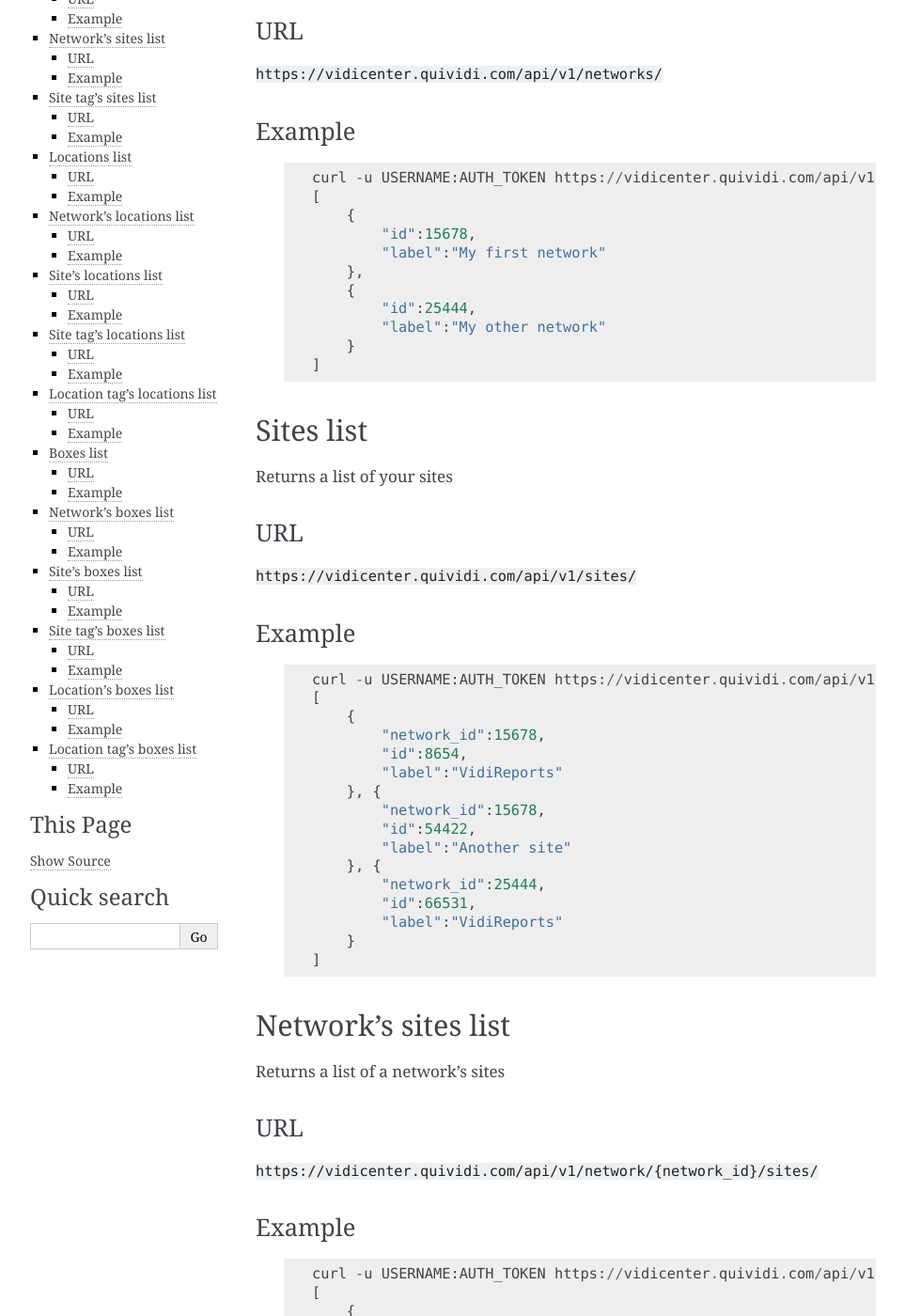
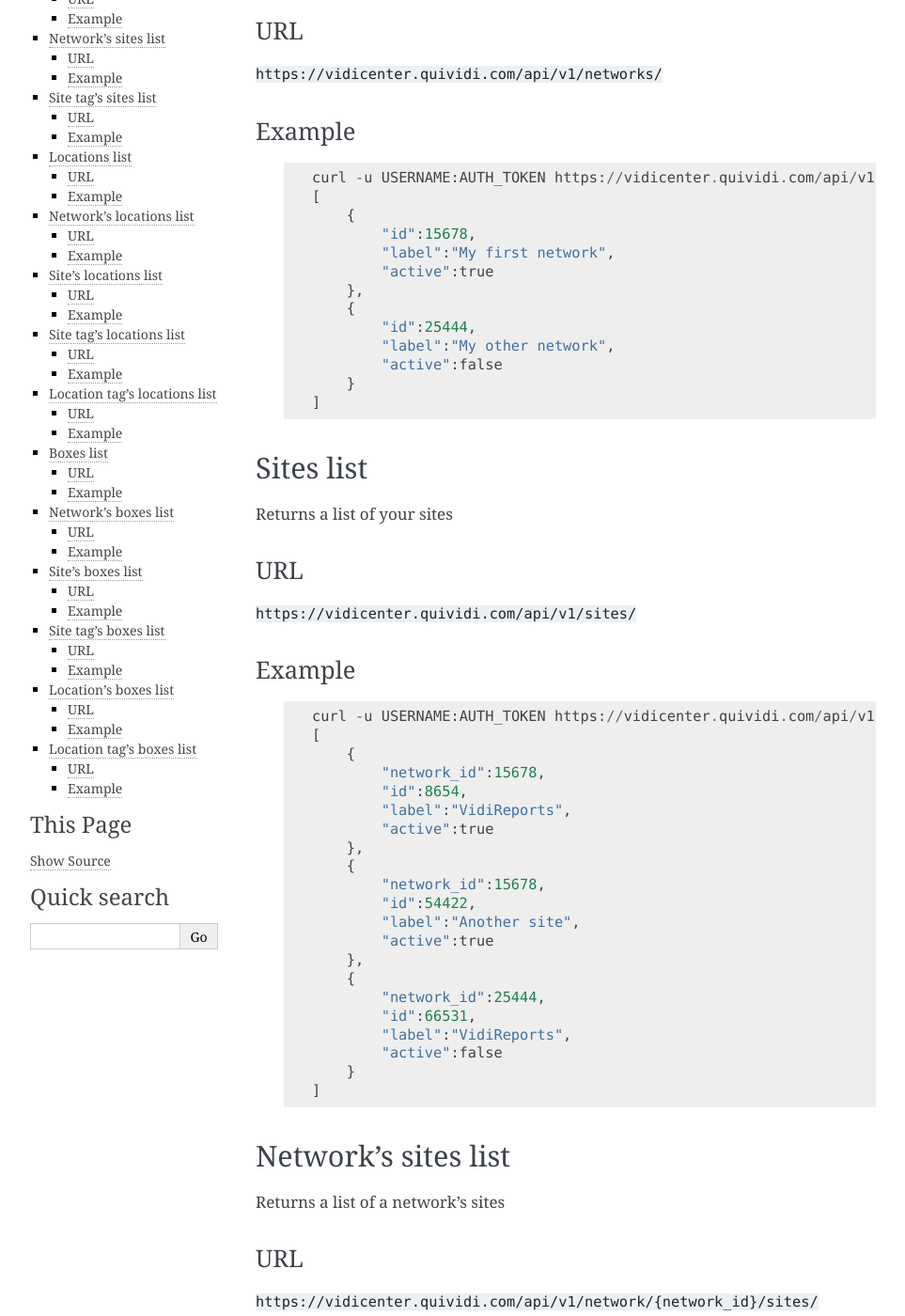
Before and after one commit to quividi/vidicenter-api-documentation, a Sphinx documentation site: the page built from docs/source/topology.rst, in a window 1280 px wide and 1400 px high, scrolled down 278 px. Shown: the whole window at 94% size, without its empty margins (148-1111 px from the left). Built offline with Sphinx 7.4.7, drawn with Linux system fonts in a browser that asks for light colours; some of the changed text lies outside the part shown.

Commit message:
Evol [#138399915] Added active field in topology endpoints

```diff
--- a/docs/source/topology.rst
+++ b/docs/source/topology.rst
@@ -27,11 +27,13 @@
     [
         {
             "id":15678,
-            "label":"My first network"
+            "label":"My first network",
+            "active":true
         },
         {
             "id":25444,
-            "label":"My other network"
+            "label":"My other network",
+            "active":false
         }
     ]
 
@@ -56,15 +58,20 @@
         {
             "network_id":15678,
             "id":8654,
-            "label":"VidiReports"
-        }, {
+            "label":"VidiReports",
+            "active":true
+        },
+        {
             "network_id":15678,
             "id":54422,
-            "label":"Another site"
-        }, {
+            "label":"Another site",
+            "active":true
+        },
+        {
             "network_id":25444,
             "id":66531,
-            "label":"VidiReports"
+            "label":"VidiReports",
+            "active":false
         }
     ]
 
@@ -89,11 +96,14 @@
         {
             "network_id":15678,
             "id":8654,
-            "label":"VidiReports"
-        }, {
+            "label":"VidiReports",
+            "active":true,
+        },
+        {
             "network_id":15678,
             "id":54422,
-            "label":"Another site"
+            "label":"Another site",
+            "active":true,
         }
     ]
 
@@ -118,7 +128,8 @@
         {
             "network_id":9842,
             "id":54892,
-            "label":"A tagged site"
+            "label":"A tagged site",
+            "active":true
         }
     ]
 
@@ -146,7 +157,8 @@
             "site_id":8654,
             "id":204452,
             "creation_date":"2014-09-11T09:18:32",
-            "label":"location-204452"
+            "label":"location-204452",
+            "active":true
         },
         {
             "last_upload_timestamp":"2015-10-27T11:29:57",
@@ -154,7 +166,8 @@
             "site_id":54422,
             "id":27046,
             "creation_date":"2012-07-09T07:05:19",
-            "label":"Entrance"
+            "label":"Entrance",
+            "active":true
         },
         {
             "last_upload_timestamp":"2015-10-13T21:40:57",
@@ -162,7 +175,8 @@
             "site_id":66531,
             "id":320453,
             "creation_date":"2014-01-04T19:55:41",
-            "label":"Exit screen"
+            "label":"Exit screen",
+            "active":true
         }
     ]
 
@@ -190,7 +204,8 @@
             "site_id":8654,
             "id":204452,
             "creation_date":"2014-09-11T09:18:32",
-            "label":"location-204452"
+            "label":"location-204452",
+            "active":true
         },
         {
             "last_upload_timestamp":"2015-10-27T11:29:57",
@@ -198,7 +213,8 @@
             "site_id":54422,
             "id":27046,
             "creation_date":"2012-07-09T07:05:19",
-            "label":"Entrance"
+            "label":"Entrance",
+            "active":true
         }
     ]
 
@@ -226,7 +242,8 @@
             "site_id":8654,
             "id":204452,
             "creation_date":"2014-09-11T09:18:32",
-            "label":"location-204452"
+            "label":"location-204452",
+            "active":true
         }
     ]
 
@@ -254,7 +271,8 @@
             "site_id":54892,
             "id":1330,
             "creation_date":"2014-09-11T09:18:32",
-            "label":"A location's name"
+            "label":"A location's name",
+            "active":true
         },
         {
             "last_upload_timestamp":"2015-10-29T12:13:02",
@@ -262,7 +280,8 @@
             "site_id":54892,
             "id":1334,
             "creation_date":"2012-07-09T07:05:19",
-            "label":"Another location"
+            "label":"Another location",
+            "active":true
         }
     ]
 
@@ -290,7 +309,8 @@
             "site_id":54892,
             "id":1330,
             "creation_date":"2014-09-11T09:18:32",
-            "label":"A location's name"
+            "label":"A location's name",
+            "active":true
         },
         {
             "last_upload_timestamp":"2015-10-29T12:13:02",
@@ -298,7 +318,8 @@
             "site_id":54892,
             "id":1334,
             "creation_date":"2012-07-09T07:05:19",
-            "label":"Another location"
+            "label":"Another location",
+            "active":true
         }
     ]
 
@@ -326,21 +347,24 @@
             "location_id":204452,
             "site_id":8654,
             "id":193538,
-            "label":"box-193538 (C001680) (box-193538)"
+            "label":"box-193538 (C001680) (box-193538)",
+            "active":true
         },
         {
             "last_upload_timestamp":"2015-10-27T11:19:32",
             "location_id":27046,
             "site_id":54422,
             "id":192366,
-            "label":"box-192366 (C001246) (box-192366)"
+            "label":"box-192366 (C001246) (box-192366)",
+            "active":true
         },
         {
             "last_upload_timestamp":"2015-10-27T11:26:47",
             "location_id":320453,
             "site_id":66531,
             "id":219354,
-            "label":"My third box"
+            "label":"My third box",
+            "active":false
         },
     ]
 
@@ -368,14 +392,16 @@
             "location_id":204452,
             "site_id":8654,
             "id":193538,
-            "label":"box-193538 (C001680) (box-193538)"
+            "label":"box-193538 (C001680) (box-193538)",
+            "active":true
         },
         {
             "last_upload_timestamp":"2015-10-27T11:19:32",
             "location_id":27046,
             "site_id":54422,
             "id":192366,
-            "label":"box-192366 (C001246) (box-192366)"
+            "label":"box-192366 (C001246) (box-192366)",
+            "active":true
         }
     ]
 
@@ -403,7 +429,8 @@
             "location_id":27046,
             "site_id":54422,
             "id":192366,
-            "label":"box-192366 (C001246) (box-192366)"
+            "label":"box-192366 (C001246) (box-192366)",
+            "active":true
         }
     ]
 
@@ -430,14 +457,16 @@
             "location_id":1330,
             "site_id":54892,
             "id":114242,
-            "label":"A first box"
+            "label":"A first box",
+            "active":true
         },
         {
             "last_upload_timestamp":"2015-10-29T12:13:02",
             "location_id":1334,
             "site_id":54892,
             "id":114246,
-            "label":"Another box"
+            "label":"Another box",
+            "active":true
         }
     ]
 
@@ -464,7 +493,8 @@
             "location_id":27046,
             "site_id":54422,
             "id":192366,
-            "label":"box-192366 (C001246) (box-192366)"
+            "label":"box-192366 (C001246) (box-192366)",
+            "active":true
         }
     ]
 
@@ -491,14 +521,16 @@
             "location_id":1330,
             "site_id":54892,
             "id":114242,
-            "label":"A first box"
+            "label":"A first box",
+            "active":true
         },
         {
             "last_upload_timestamp":"2015-10-29T12:13:02",
             "location_id":1334,
             "site_id":54892,
             "id":114246,
-            "label":"Another box"
+            "label":"Another box",
+            "active":true
         }
     ]
 
```
